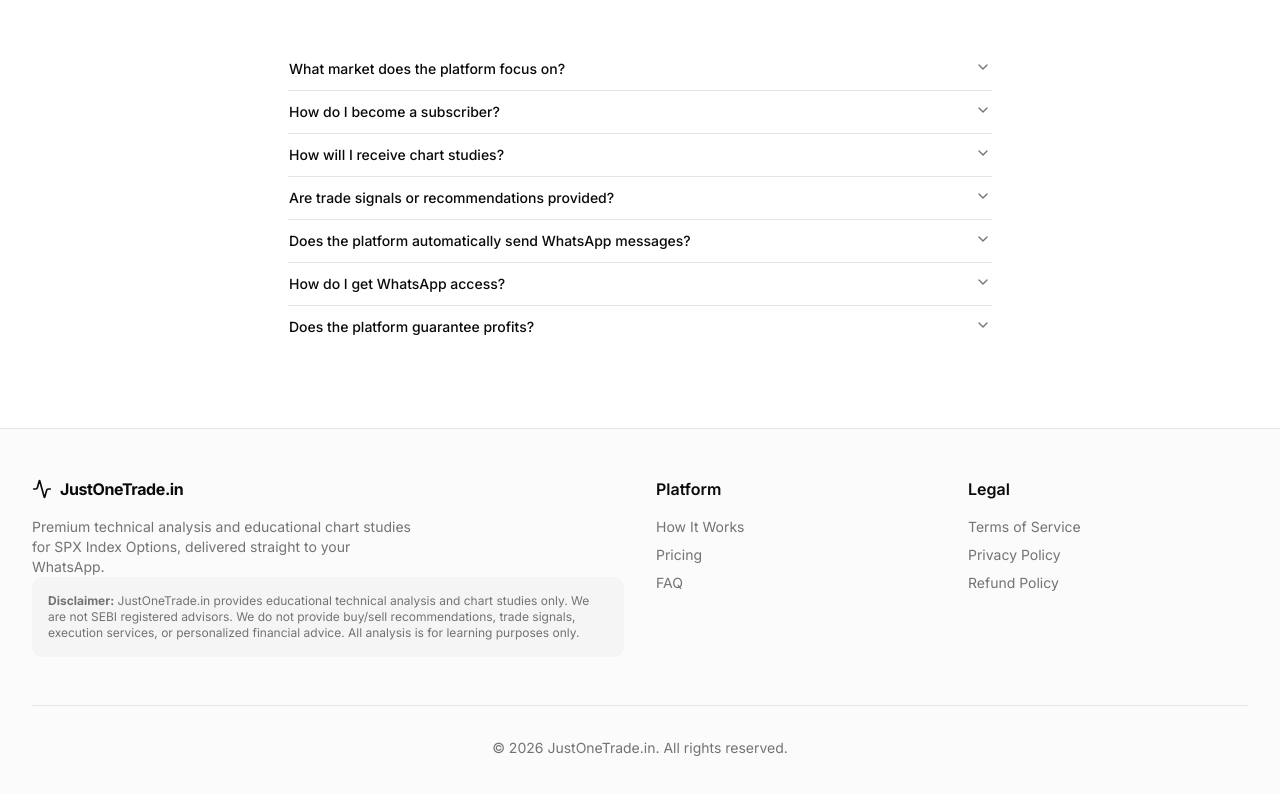
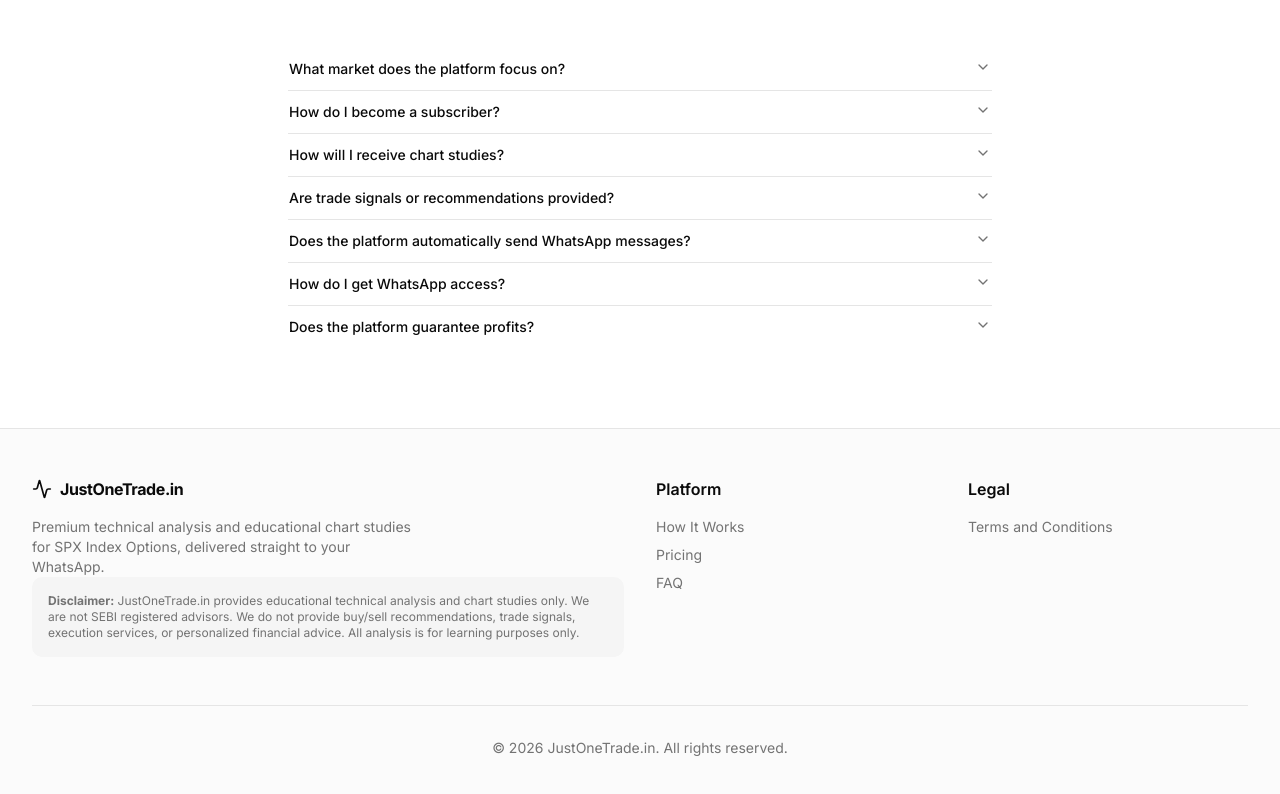
Before and after one commit to pankajgupta021/Justonetrade.in, a Next.js app: page / in a window 1280 px wide. Shown: the part 4348-5142 px from the top of the page. Built offline with nearby package versions, Linux system fonts and the light colour scheme; no server answers.

Commit message:
added terms and conditions

```diff
--- a/components/shared/Footer.tsx
+++ b/components/shared/Footer.tsx
@@ -31,9 +31,7 @@ export function Footer() {
           <div>
             <h3 className="font-semibold mb-4">Legal</h3>
             <ul className="space-y-2 text-sm text-muted-foreground">
-              <li><Link href="/terms" className="hover:text-foreground transition-colors">Terms of Service</Link></li>
-              <li><Link href="/terms" className="hover:text-foreground transition-colors">Privacy Policy</Link></li>
-              <li><Link href="/terms" className="hover:text-foreground transition-colors">Refund Policy</Link></li>
+              <li><Link href="/terms" className="hover:text-foreground transition-colors">Terms and Conditions</Link></li>
             </ul>
           </div>
         </div>
```
